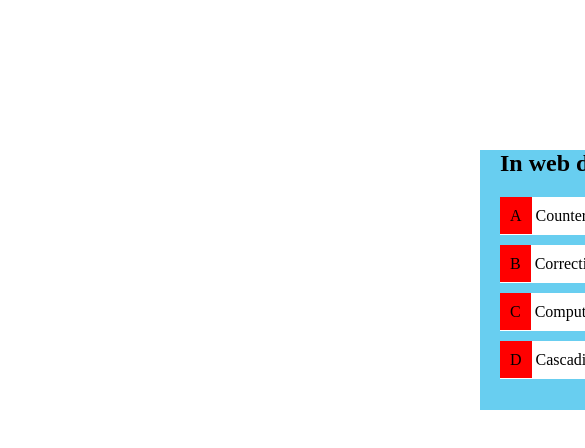
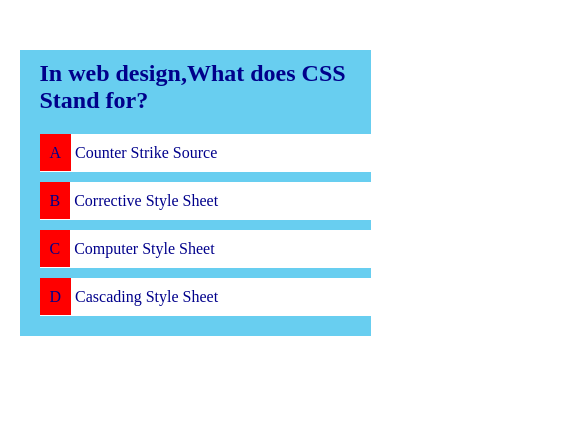
Before and after one commit to Yuvarani25/create-quiz-using-html-css-and-javascript, a plain HTML site: page index.html in a window 390 px wide. Shown: the top 448 px of the page, 585 px wide, since content can reach past the window. Drawn offline with Linux system fonts and the light colour scheme; files that its build step writes are made by us from their sources.

Commit message:
Update style.css

```diff
--- a/style.css
+++ b/style.css
@@ -4,6 +4,7 @@
 }
 h2{
     margin-left: 20px;
+    color: darkblue;
 
 }
 ul{
@@ -11,22 +12,44 @@ ul{
     padding: 10px;
 }
 span{
-    /* border: 1px solid black; */
+
     padding: 10px;
     background-color: red;
 }
 li{
-    /* border: 1px solid black; */
+    color: darkblue;
     padding: 10px 10px 10px 0px;
     margin: 10px;
     width:500px;
     background-color: white;
 }
 .quiz{
-    /* border: 1px solid black; */
-    width: 570px;
+
+    width: 60320px;
     height:260px;
-    margin: 150px;
-    margin-left: 480px;
+    margin:150px;
+    margin-left: 500px;
     background-color: rgb(104, 206, 240);
+    padding-top: 10px;
+    box-shadow: inset rgba(0,0,0,0.10);
 }
+
+@media screen and (max-width: 1200px) {
+    .quiz {
+        width: 70%;
+        margin: 100px auto;
+    }
+
+    li {
+        width: 100%;
+    }
+}
+
+
+@media screen and (max-width: 768px) {
+    .quiz {
+        width: 90%;
+        margin: 50px auto;
+        height: auto;
+    }
+}
```
